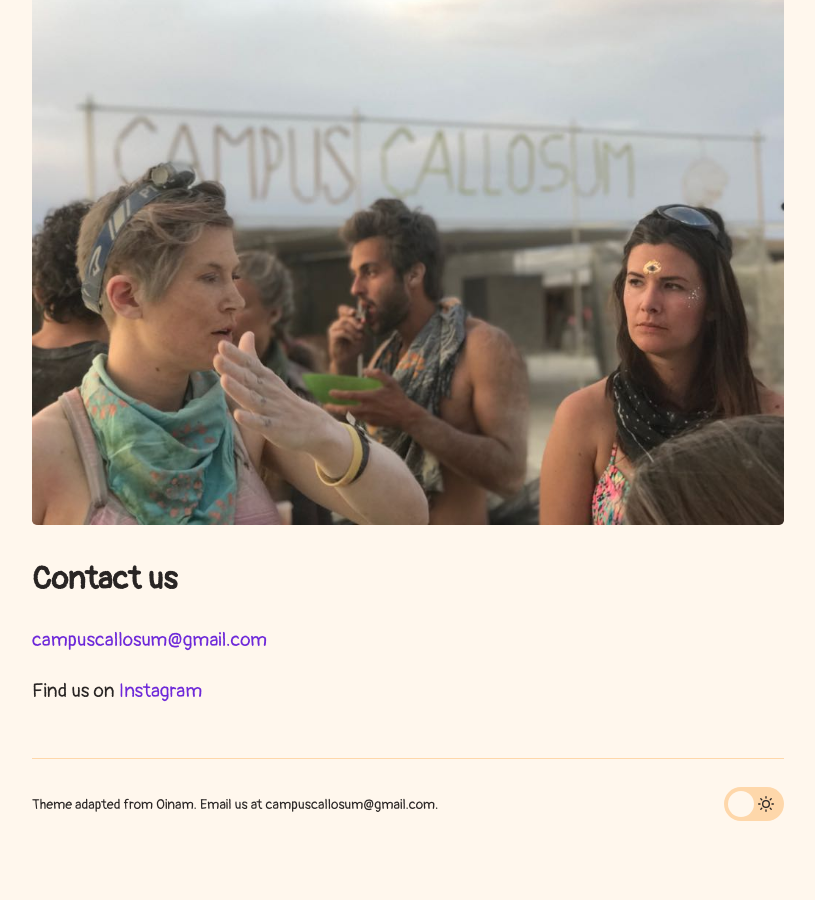
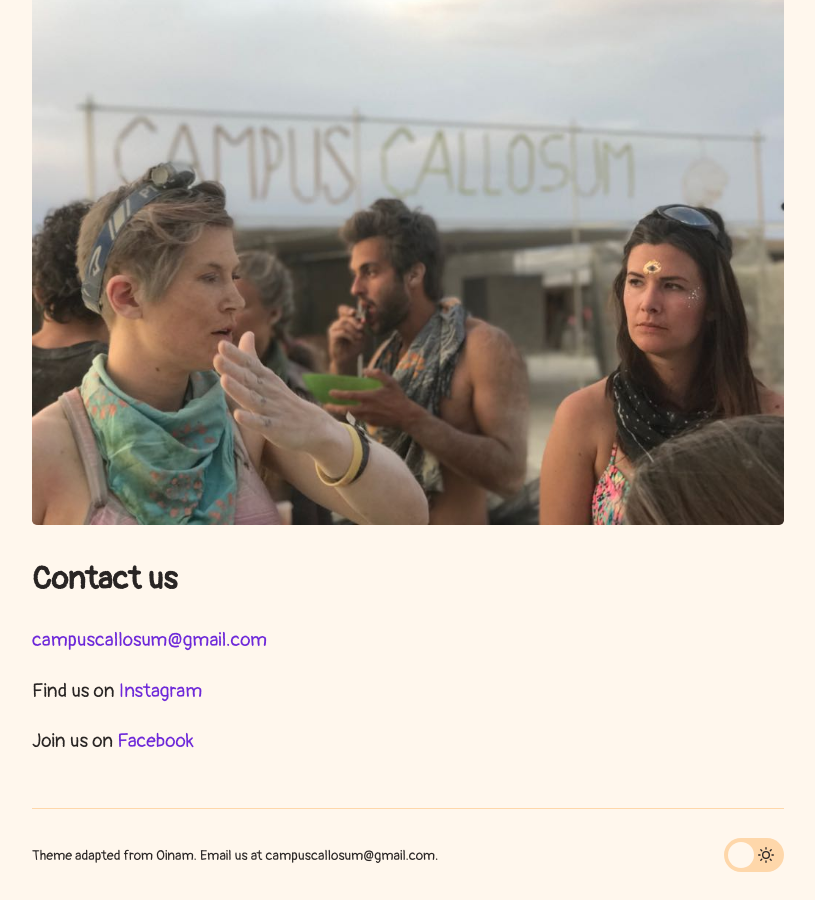
Before and after one commit to karschro/campuscallosum.org, a Jekyll site: the page built from index.md, in a window 1280 px wide and 900 px high, scrolled down 3095 px. Shown: the whole window, without its empty margins (232-1047 px from the left). Built offline with Jekyll 4.4.1, drawn with Linux system fonts in a browser that asks for light colours; before the commit the page ends 3945 px from its top, so only the background shows below that.

Commit message:
More social media

```diff
--- a/index.md
+++ b/index.md
@@ -31,3 +31,5 @@ Our favorite fiber tract, the Campus Callosum, is going back to Burning Man this
 [campuscallosum@gmail.com](mailto:campuscallosum@gmail.com)
 
 Find us on [Instagram](https://www.instagram.com/campus_callosum/)
+
+Join us on [Facebook](https://www.facebook.com/groups/358258066489269/)
```
